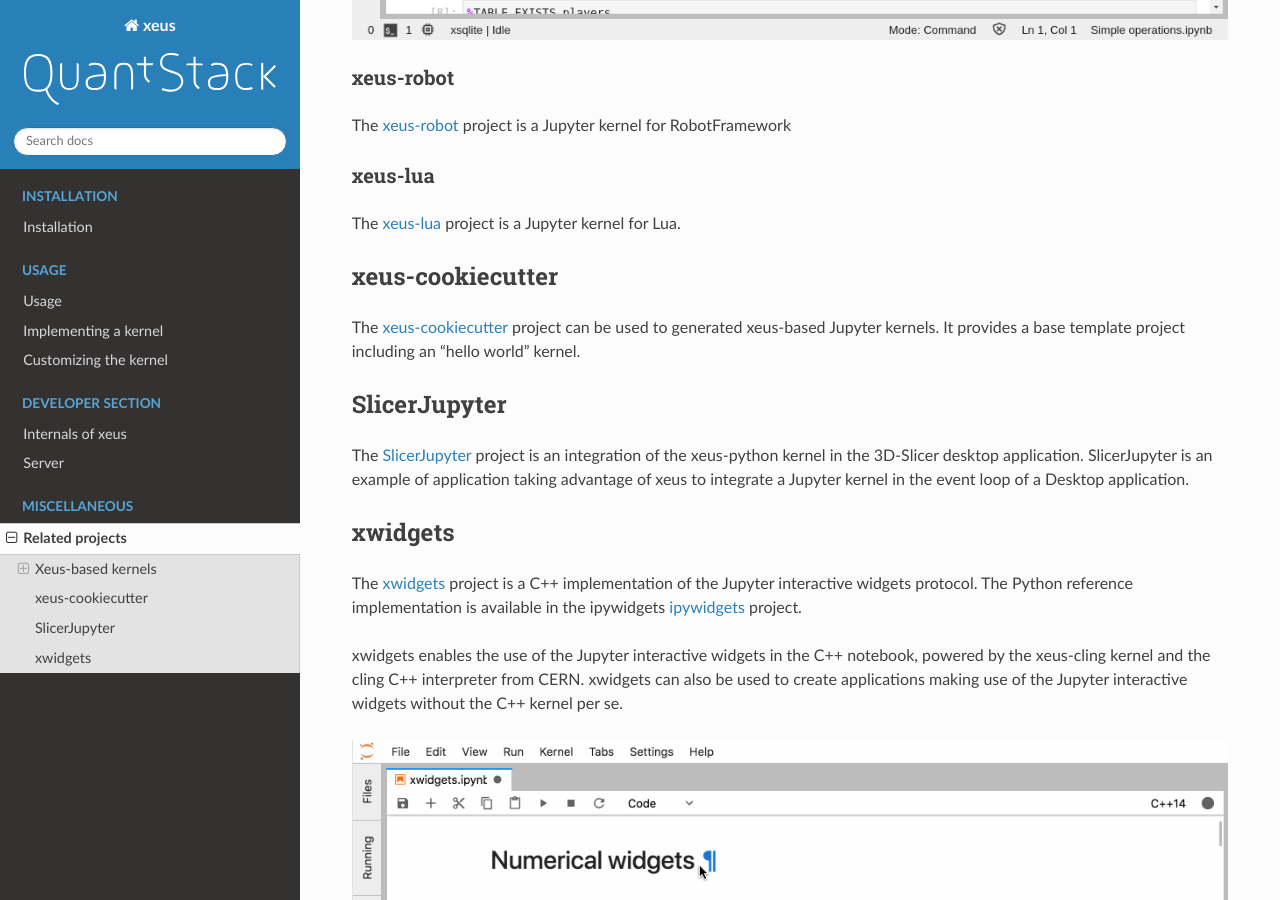
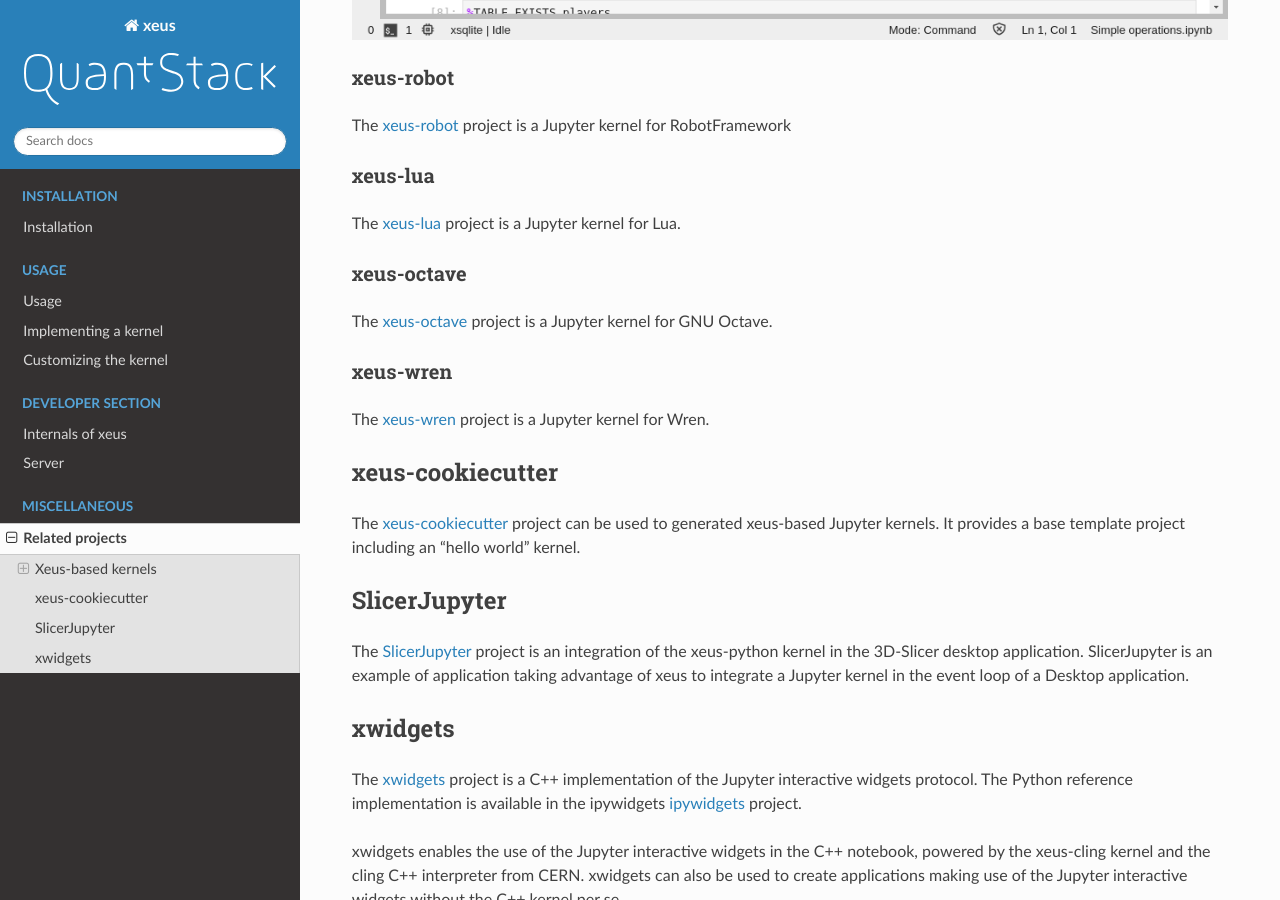
Before and after one commit to jupyter-xeus/xeus, a Sphinx documentation site: the page built from docs/source/related.rst, in a window 1280 px wide and 900 px high, scrolled down 2364 px. Built offline with Sphinx 7.4.7 and the Read the Docs theme 2.0.0, drawn with Linux system fonts in a browser that asks for light colours.

Commit message:
Documentation fixes

```diff
--- a/docs/source/related.rst
+++ b/docs/source/related.rst
@@ -55,6 +55,16 @@
 
 The `xeus-lua`_ project is a Jupyter kernel for Lua.
 
+xeus-octave
+~~~~~~~~~~~
+
+The `xeus-octave`_ project is a Jupyter kernel for GNU Octave.
+
+xeus-wren
+~~~~~~~~~
+
+The `xeus-wren`_ project is a Jupyter kernel for Wren.
+
 xeus-cookiecutter
 -----------------
 
@@ -84,8 +94,11 @@
 .. _xeus-cling: https://github.com/jupyter-xeus/xeus-cling
 .. _xeus-python: https://github.com/jupyter-xeus/xeus-python
 .. _xeus-sqlite: https://github.com/jupyter-xeus/xeus-sqlite
+.. _xeus-sql: https://github.com/jupyter-xeus/xeus-sql
 .. _xeus-robot: https://github.com/jupyter-xeus/xeus-robot
 .. _xeus-lua: https://github.com/jupyter-xeus/xeus-lua
+.. _xeus-wren: https://github.com/jupyter-xeus/xeus-wren
+.. _xeus-octave: https://github.com/jupyter-xeus/xeus-octave
 .. _xeus-cookiecutter: https://github.com/jupyter-xeus/xeus-cookiecutter
 .. _SlicerJupyter: https://github.com/Slicer/SlicerJupyter
 .. _xwidgets: https://github.com/QuantStack/xwidgets
--- a/docs/source/usage.rst
+++ b/docs/source/usage.rst
@@ -47,7 +47,6 @@
 You can also find real kernel implementations based on xeus:
   - `xeus-cling <https://github.com/jupyter-xeus/xeus-cling>`_: C++ kernel
   - `xeus-python <https://github.com/jupyter-xeus/xeus-python>`_: Python kernel
-  - `JuniperKernel <https://github.com/JuniperKernel/JuniperKernel>`_: R kernel
 
 .. _example: https://github.com/jupyter-xeus/xeus/tree/master/example
 .. _here: https://github.com/jupyter-xeus/xeus-calc/
```
